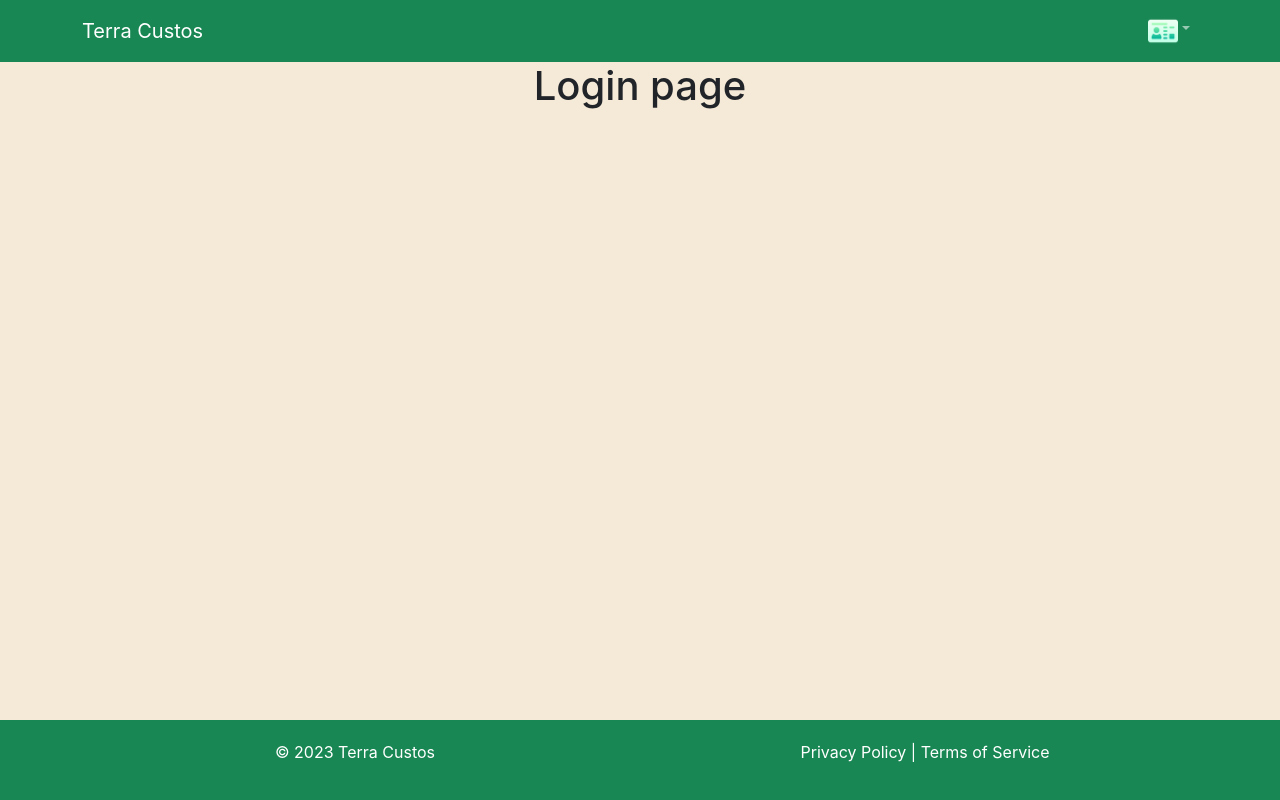
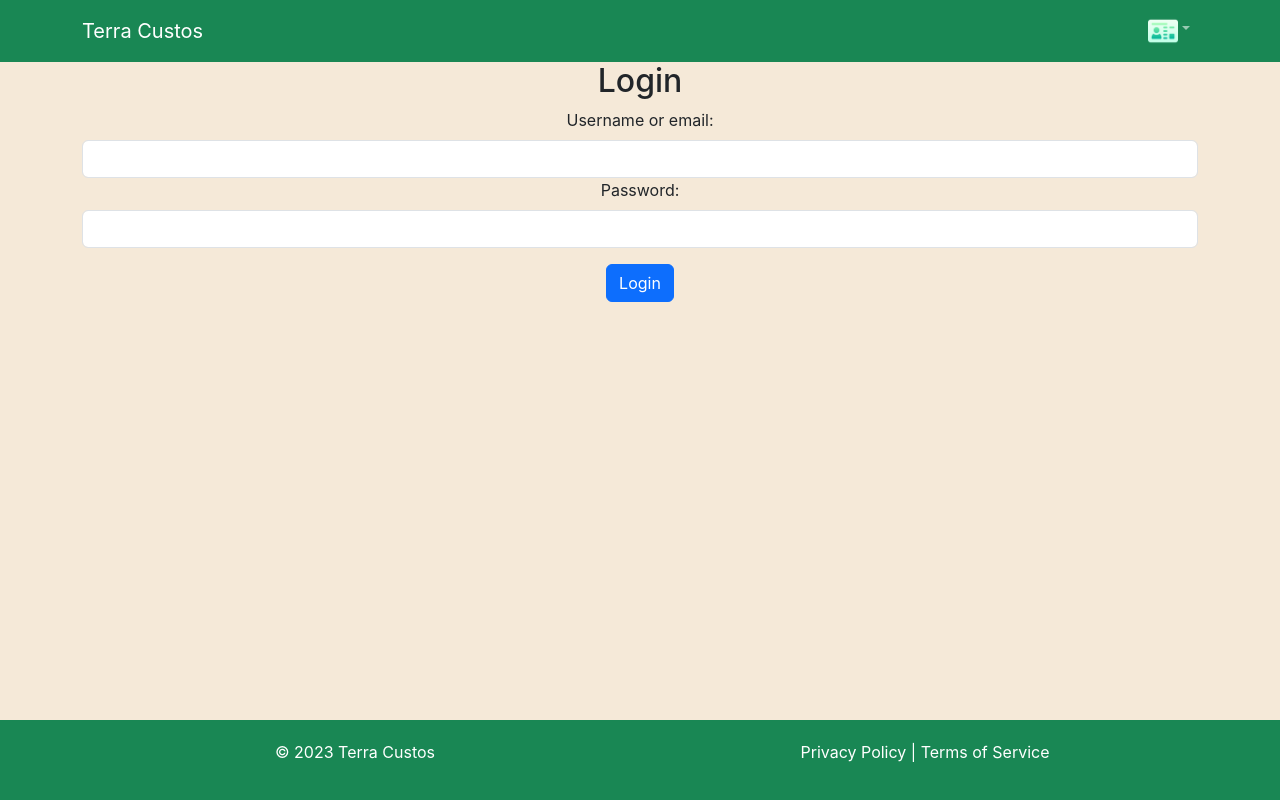
Before and after one commit to KrisztanZero/terra-custos, a React (Create React App) app in the folder tc_client/: page /login in a window 1280 px wide. Built offline with nearby package versions, Linux system fonts and the light colour scheme.

Commit message:
update login

```diff
--- a/tc_client/src/pages/Login.jsx
+++ b/tc_client/src/pages/Login.jsx
@@ -1,7 +1,62 @@
-export default function Login() {
+import React, { useState } from 'react';
+import { getUserByUsername, getUserByEmail } from '../services/userService';
+import { Container, Form, Button, Alert } from 'react-bootstrap';
+import {useNavigate} from 'react-router-dom';
+
+export default function Login({setUser}) {
+    const [usernameOrEmail, setUsernameOrEmail] = useState('');
+    const [password, setPassword] = useState('');
+    const [error, setError] = useState('');
+    const navigate = useNavigate();
+
+    const handleLogin = async (e) => {
+        e.preventDefault();
+
+        let user = getUserByUsername(usernameOrEmail);
+        if(!user){
+            user = getUserByEmail(usernameOrEmail);
+        }
+
+        if (!user) {
+            setError('User not found');
+            return;
+        }
+
+        if (user.password !== password) {
+            setError('Incorrect password');
+            return;
+        }
+
+        console.log('Login successful:', user);
+        setUser(user);
+        navigate('/');
+    };
+
     return (
-        <div className="container">
-            <h1>Login page</h1>
-        </div>
-    )
+        <Container>
+            <h2>Login</h2>
+            <Form onSubmit={handleLogin}>
+                <Form.Group controlId="formBasicUsernameOrEmail">
+                    <Form.Label>Username or email:</Form.Label>
+                    <Form.Control
+                        type="text"
+                        value={usernameOrEmail}
+                        onChange={(e) => setUsernameOrEmail(e.target.value)}
+                        required
+                    />
+                </Form.Group>
+                <Form.Group controlId="formBasicPassword">
+                    <Form.Label>Password:</Form.Label>
+                    <Form.Control
+                        type="password"
+                        value={password}
+                        onChange={(e) => setPassword(e.target.value)}
+                        required
+                    />
+                </Form.Group>
+                {error && <Alert variant="danger">{error}</Alert>}
+                <Button type="submit" variant='primary' className='mt-3'>Login</Button>
+            </Form>
+        </Container>
+    );
 }
```
